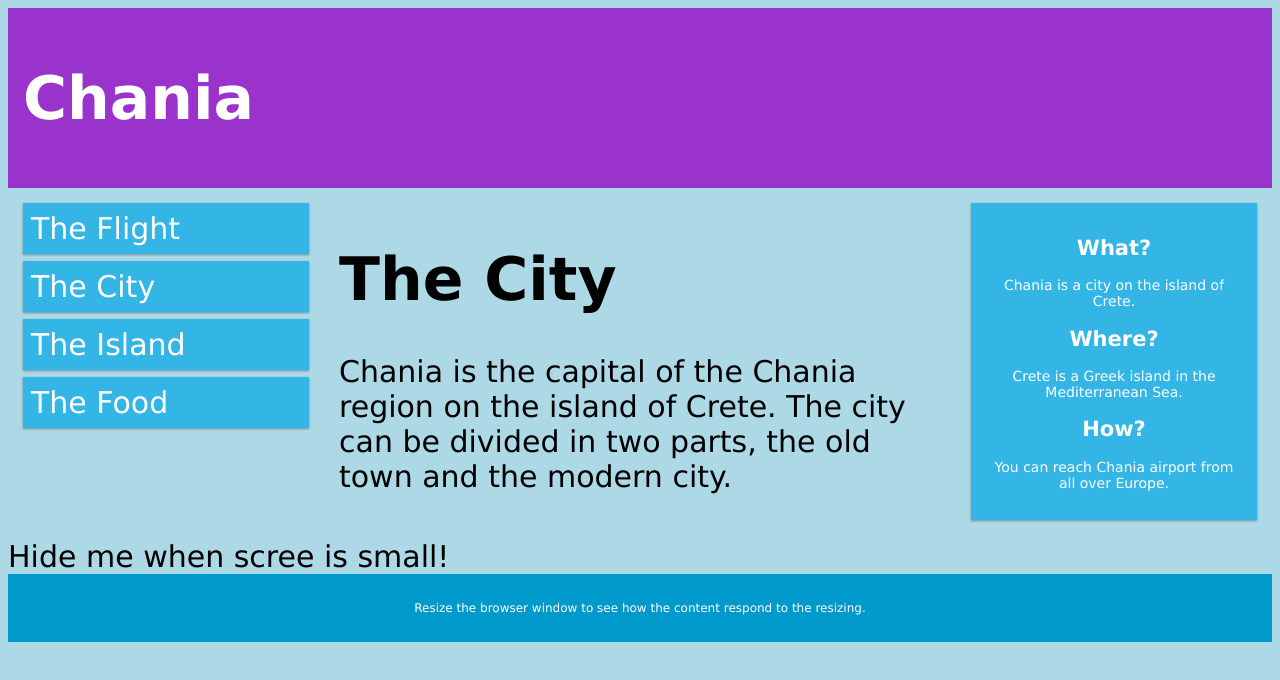
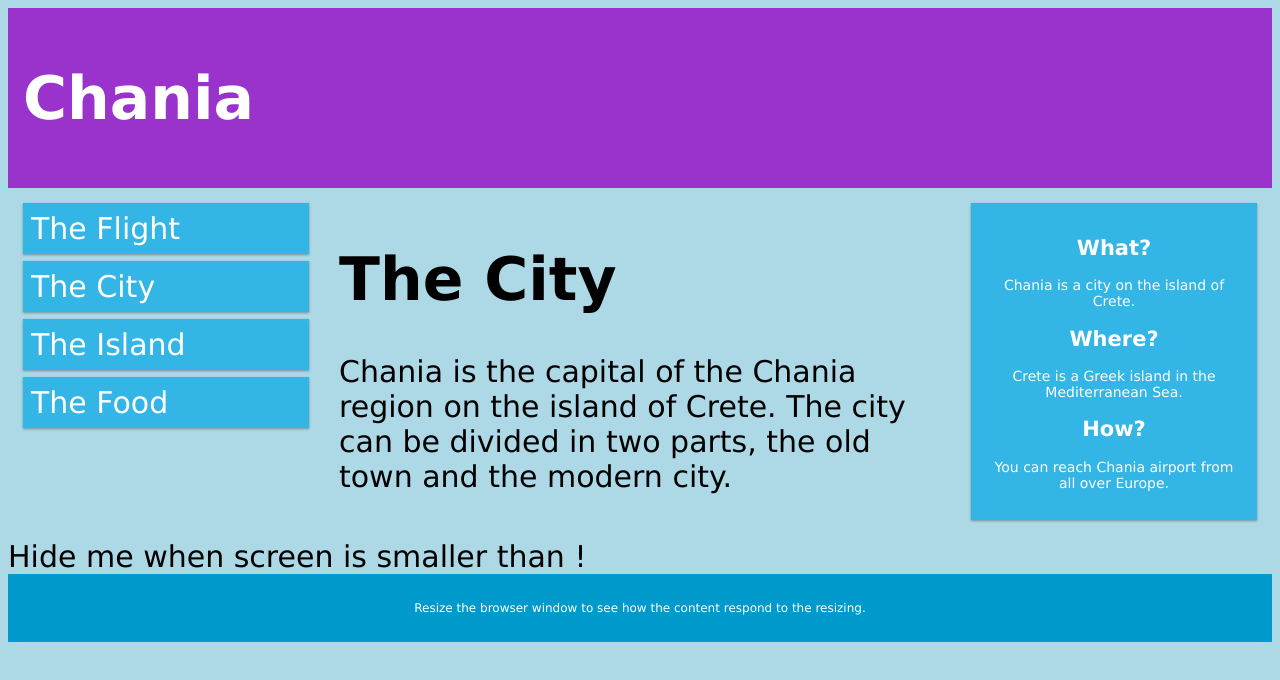
Before and after one commit to shaoli-lu/MobileFirst, a plain HTML site: page index.html in a window 1280 px wide. Drawn offline with Linux system fonts and the light colour scheme.

Commit message:
Fixed spelling

```diff
--- a/index.html
+++ b/index.html
@@ -42,7 +42,7 @@
     </div>
   </div>
 </div>
-<div class="example">Hide me when scree is small!</div>
+<div class="example">Hide me when screen is smaller than !</div>
 <div class="footer">
   <p>Resize the browser window to see how the content respond to the resizing.</p>
 </div>
```
